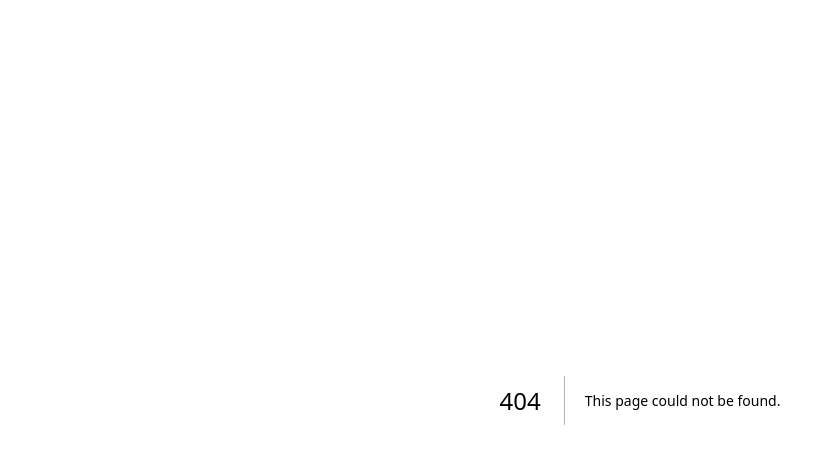
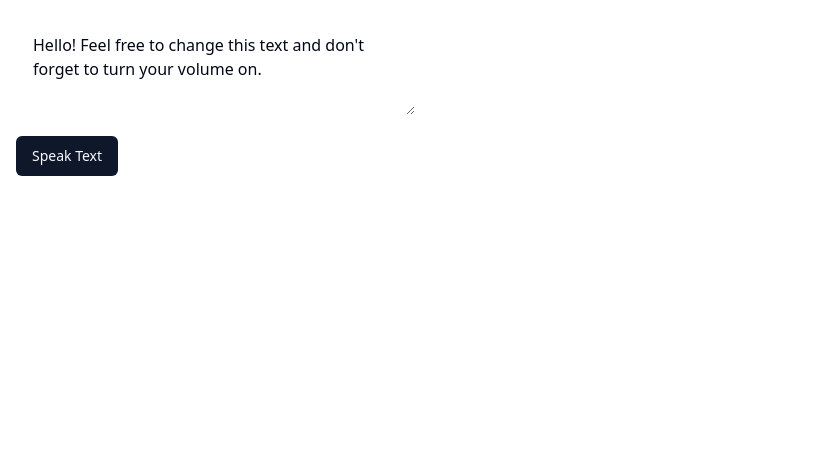
Before and after one commit to rgsk/next-shadcdn-practice, a Next.js app: page /text-to-speech-example in a window 1280 px wide. Before the commit this address had no page. Shown: the top 464 px of the page, without its empty margins (0-827 px from the left). Built offline with nearby package versions, Linux system fonts and the light colour scheme.

Commit message:
text to speech example

```diff
--- a/src/components/HomePage/HomePage.tsx
+++ b/src/components/HomePage/HomePage.tsx
@@ -6,6 +6,7 @@ const HomePage: React.FC<HomePageProps> = ({}) => {
     <div className="flex flex-col gap-4">
       <Link href="/navigate-image">Navigate Image</Link>
       <Link href="/transcribe-text">Transcribe Text</Link>
+      <Link href="/text-to-speech-example">Text To Speech Example</Link>
     </div>
   );
 };
--- a/src/components/PracticePage/PracticePage.tsx
+++ b/src/components/PracticePage/PracticePage.tsx
@@ -1,5 +1,7 @@
+"use client";
+
 interface PracticePageProps {}
 const PracticePage: React.FC<PracticePageProps> = ({}) => {
-  return <div>PracticePage</div>;
+  return <div></div>;
 };
 export default PracticePage;
--- /dev/null
+++ b/src/components/TextToSpeechExample/TextToSpeechExample.tsx
@@ -0,0 +1,44 @@
+import { useState } from "react";
+import { Button } from "../ui/button";
+
+interface TextToSpeechExampleProps {}
+const TextToSpeechExample: React.FC<TextToSpeechExampleProps> = ({}) => {
+  return (
+    <div>
+      <WebSpeechAPITextToSpeech />
+    </div>
+  );
+};
+export default TextToSpeechExample;
+
+const initialText =
+  "Hello! Feel free to change this text and don't forget to turn your volume on.";
+interface WebSpeechAPITextToSpeechProps {}
+const WebSpeechAPITextToSpeech: React.FC<
+  WebSpeechAPITextToSpeechProps
+> = ({}) => {
+  const [text, setText] = useState(initialText);
+  return (
+    <div className="flex flex-col items-start p-4">
+      <textarea
+        className="border border-white rounded-lg h-[100px] w-full max-w-[400px] p-4"
+        placeholder="text"
+        value={text}
+        onChange={(e) => setText(e.target.value)}
+      />
+      <div className="h-[20px]"></div>
+      <Button
+        onClick={() => {
+          // stop any speaking in progress
+          window.speechSynthesis.cancel();
+
+          // speak text
+          const utterance = new SpeechSynthesisUtterance(text);
+          window.speechSynthesis.speak(utterance);
+        }}
+      >
+        Speak Text
+      </Button>
+    </div>
+  );
+};
--- /dev/null
+++ b/src/pages/text-to-speech-example.tsx
@@ -0,0 +1,10 @@
+import TextToSpeechExample from "@/components/TextToSpeechExample/TextToSpeechExample";
+
+const Page = () => {
+  return (
+    <div>
+      <TextToSpeechExample />
+    </div>
+  );
+};
+export default Page;
```
